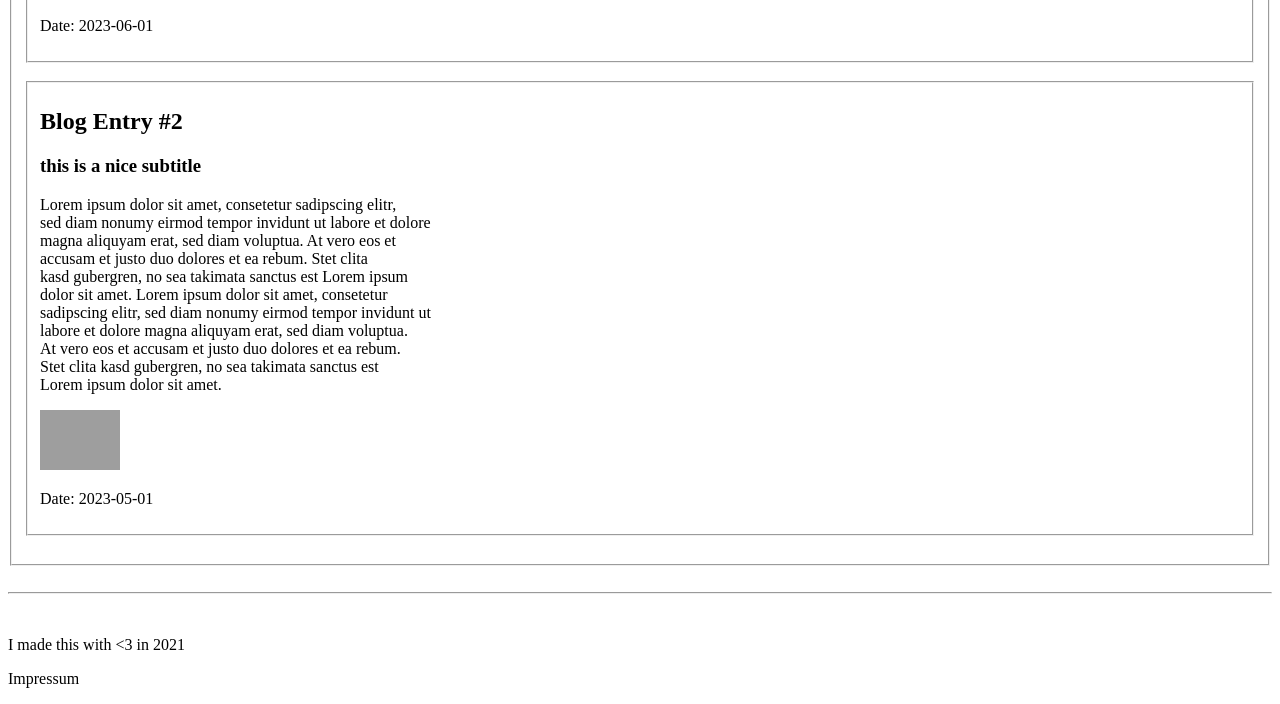
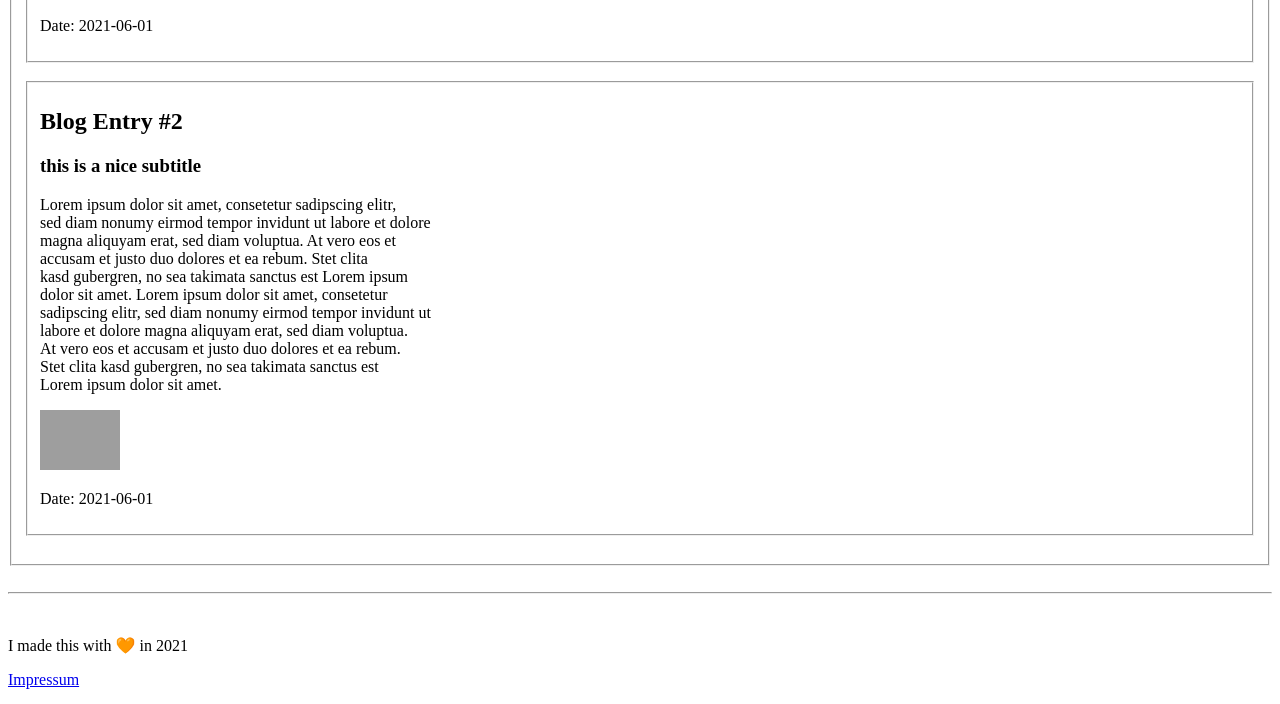
Before and after one commit to RGMCode/nf_HTML_Aufgabe, a plain HTML site: page index.html in a window 1280 px wide. Shown: the part 520-1224 px from the top of the page. Drawn offline with Linux system fonts and the light colour scheme; grey boxes are pictures that could not be loaded.

Commit message:
up mit dir

```diff
--- a/index.html
+++ b/index.html
@@ -29,7 +29,7 @@
                     Lorem ipsum dolor sit amet.</p>
                 <img style="height: 30px; width: auto"
                      src="https://upload.wikimedia.org/wikipedia/commons/thumb/4/4c/Typescript_logo_2020.svg/800px-Typescript_logo_2020.svg.png">
-                <p>Date: 2023-06-01</p>
+                <p>Date: 2021-06-01</p>
             </div>
         </fieldset>
         <br/>
@@ -50,7 +50,7 @@
                     Lorem ipsum dolor sit amet.</p>
                 <img style="height: 60px; width: auto"
                      src="https://miro.medium.com/v2/resize:fit:700/1*-uckV8DOh3l0bCvqZ73zYg.png">
-                <p>Date: 2023-05-01</p>
+                <p>Date: 2021-06-01</p>
             </div>
         </fieldset>
         <br>
@@ -59,8 +59,8 @@
     <hr>
     <br/>
     <footer>
-        <p>I made this with <3 in 2021</p>
-        <p>Impressum</p>
+        <p>I made this with 🧡 in 2021</p>
+        <a href="#">Impressum</a>
     </footer>
 
 </body>
```
